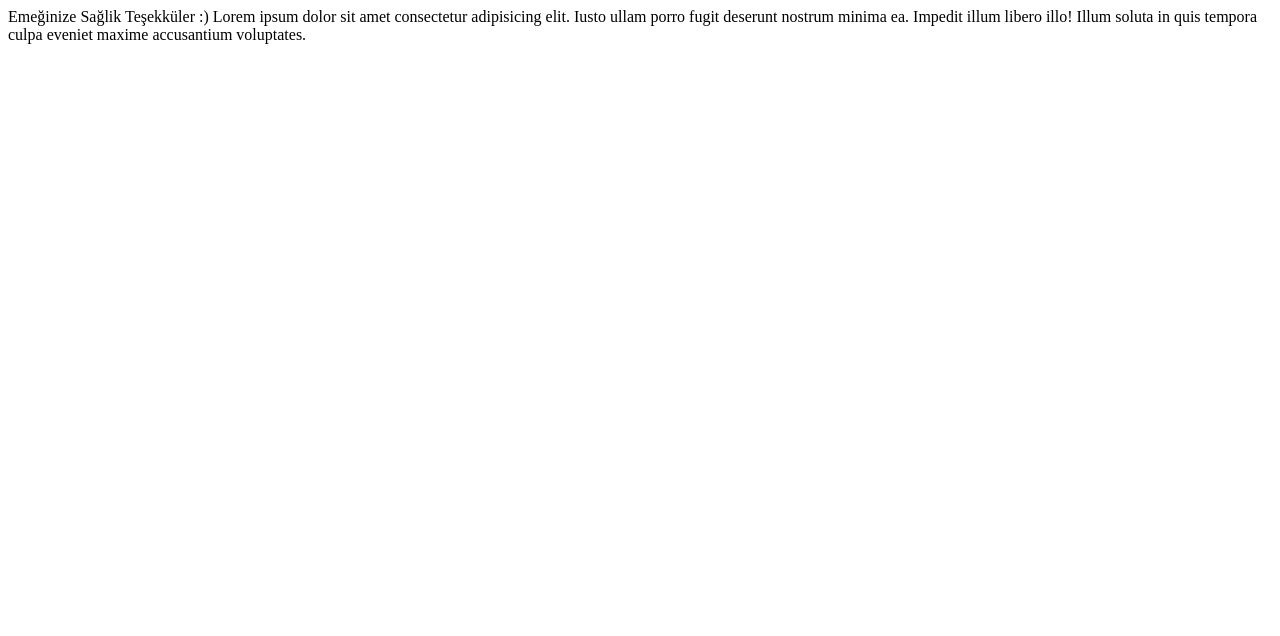
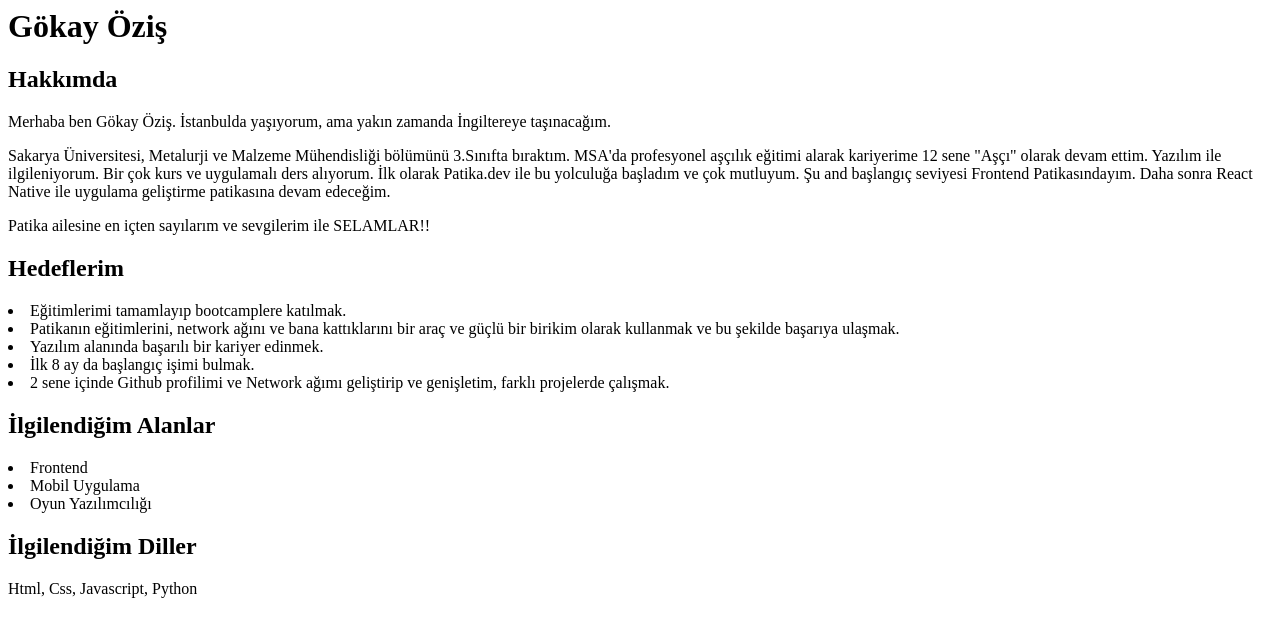
Before and after one commit to GokayOzis/kodluyoruzilkrepo, a plain HTML site: page index.html in a window 1280 px wide. Drawn offline with Linux system fonts and the light colour scheme.

Commit message:
KODLUYORUZ HTML ÖDEV

```diff
--- a/index.html
+++ b/index.html
@@ -1,5 +1,37 @@
-Emeğinize Sağlik Teşekküler
+<title>Patike.dev Html İlk Ödev</title>
+<!-- Sekme başlığı koydum burada, daha bir vurgulu olur diye düşündüm -->
+<h1>Gökay Öziş</h1>
 
-:)
+<h2>Hakkımda</h2>
 
-Lorem ipsum dolor sit amet consectetur adipisicing elit. Iusto ullam porro fugit deserunt nostrum minima ea. Impedit illum libero illo! Illum soluta in quis tempora culpa eveniet maxime accusantium voluptates.
+<p>Merhaba ben Gökay Öziş. İstanbulda yaşıyorum, ama yakın zamanda İngiltereye taşınacağım.</p>
+
+<!-- burda kompozisyon yazım teknikleri kullanmak için bir giriş daha sonrasında ise ana konuyu anlatmak için 2 ayrı paragraf etiketi açtım. -->
+
+<p>Sakarya Üniversitesi, Metalurji ve Malzeme Mühendisliği bölümünü 3.Sınıfta bıraktım. MSA'da profesyonel aşçılık eğitimi alarak kariyerime 12 sene "Aşçı" olarak devam ettim.
+Yazılım ile ilgileniyorum. Bir çok kurs ve uygulamalı ders alıyorum. İlk olarak Patika.dev ile bu yolculuğa başladım ve çok mutluyum. Şu and başlangıç seviyesi Frontend Patikasındayım. Daha sonra React Native ile uygulama geliştirme patikasına devam edeceğim.</p>
+
+<p>Patika ailesine en içten sayılarım ve sevgilerim ile SELAMLAR!!</p>
+<!-- Tekrardan son söz için ayrı bir etiket açıp sayfa düzeni oluşturmak istedim -->
+
+<h2> Hedeflerim</h2>
+
+<!-- Bu kısımda daha önce keywords ve trick videoları izlerken öğrendiğim listeleme elemanını kullanmak istedim. -->
+
+<p> <li> Eğitimlerimi tamamlayıp bootcamplere katılmak.</li>
+    <li> Patikanın eğitimlerini, network ağını ve bana kattıklarını bir araç ve güçlü bir birikim olarak kullanmak ve bu şekilde başarıya ulaşmak.</li>
+    <li>Yazılım alanında başarılı bir kariyer edinmek.</li>
+    <li>İlk 8 ay da başlangıç işimi bulmak.</li>
+    <li>2 sene içinde Github profilimi ve Network ağımı geliştirip ve genişletim, farklı projelerde çalışmak.</li>
+
+<h2>İlgilendiğim Alanlar</h2>
+<p>
+    <li> Frontend </li>
+    <li> Mobil Uygulama</li>
+    <li> Oyun Yazılımcılığı</li>
+
+</p>
+
+<h2>İlgilendiğim Diller</h2>
+
+<p>Html, Css, Javascript, Python </p>
```
